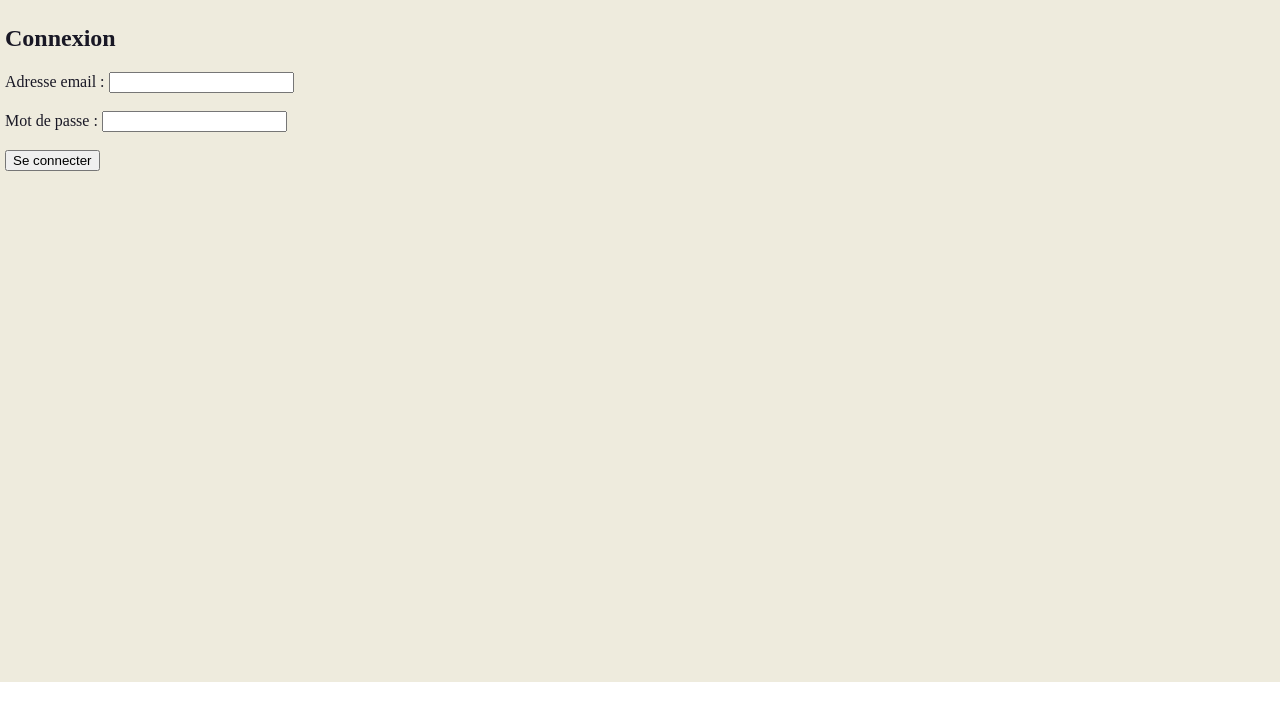
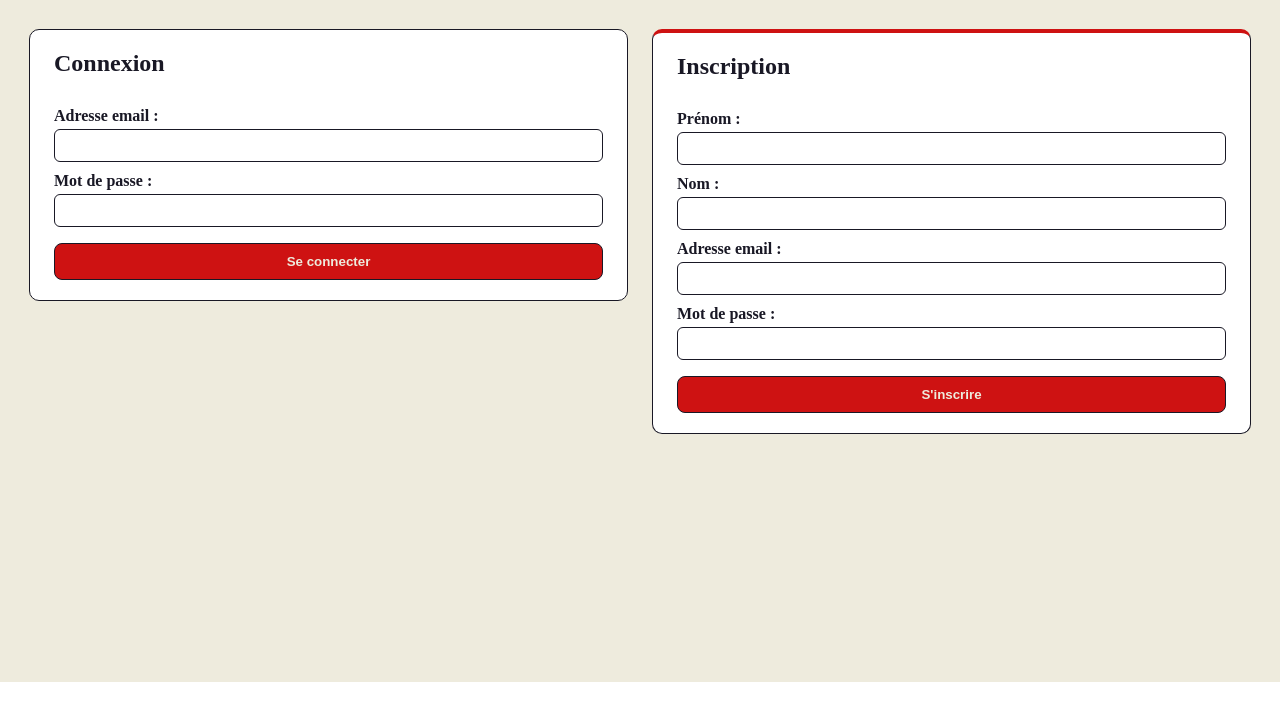
Before and after one commit to PatouneWasTaken/M-Motors, a PHP site: page /M-Motors/public/index.php?page=login in a window 1280 px wide. Shown: the part 60-781 px from the top of the page. Run offline with PHP 8.4, Linux system fonts and the light colour scheme.

Commit message:
register fix

```diff
--- a/controllers/register-C.php
+++ b/controllers/register-C.php
@@ -15,7 +15,7 @@ $old = [
 function registerFail($message, $old) {
     $_SESSION['register_error'] = $message;
     $_SESSION['register_old'] = $old;
-    header("Location: /M-Motors/public/index.php?page=register");
+    header("Location: /M-Motors/public/index.php?page=login");
     exit;
 }
 
--- a/public/index.php
+++ b/public/index.php
@@ -26,10 +26,6 @@ switch ($page) {
     	$controller = new ApplicationController();
     	$controller->store();
     	break;
-
-	case 'register':
-		require __DIR__ . '/../views/register-V.php';
-		break;
 
 	case 'login':
 		require __DIR__ . '/../views/login-V.php';
--- a/public/styles/style.css
+++ b/public/styles/style.css
@@ -309,3 +309,56 @@ main {
   font-weight: bold;
   margin-top: 10px;
 }
+
+/* PAGE CONNEXION / INSCRIPTION */
+.auth-grid {
+  display: flex;
+  flex-wrap: wrap;
+  gap: 24px;
+  align-items: flex-start;
+  padding: 24px;
+}
+
+.auth-panel {
+  flex: 1 1 320px;
+  background-color: #fff;
+  border: 1px solid #191825;
+  border-radius: 10px;
+  padding: 20px 24px;
+}
+
+.auth-panel.register {
+  border-top: 4px solid #CE1212;
+}
+
+.auth-panel h2 {
+  margin-top: 0;
+}
+
+.auth-panel form {
+  display: flex;
+  flex-direction: column;
+}
+
+.auth-panel label {
+  margin-top: 10px;
+  font-weight: bold;
+}
+
+.auth-panel input {
+  padding: 8px;
+  margin-top: 4px;
+  border: 1px solid #191825;
+  border-radius: 6px;
+}
+
+.auth-panel button {
+  margin-top: 16px;
+  padding: 10px;
+  background-color: #CE1212;
+  color: #EEEBDD;
+  font-weight: bold;
+  border: 1px solid #191825;
+  border-radius: 8px;
+  cursor: pointer;
+}
--- a/views/login-V.php
+++ b/views/login-V.php
@@ -1,11 +1,16 @@
 <?php
 require_once __DIR__ . "/../toolbox/tools.php";
-$title = "Connexion";
+$title = "Connexion / Inscription";
 
-// Récupère un éventuel message d'erreur (puis le consomme)
-$error = $_SESSION['login_error'] ?? null;
-$old   = $_SESSION['login_old'] ?? [];
-unset($_SESSION['login_error'], $_SESSION['login_old']);
+// Récupère d'éventuels messages d'erreur (puis les consomme)
+$loginError    = $_SESSION['login_error'] ?? null;
+$loginOld      = $_SESSION['login_old'] ?? [];
+$registerError = $_SESSION['register_error'] ?? null;
+$registerOld   = $_SESSION['register_old'] ?? [];
+unset(
+    $_SESSION['login_error'], $_SESSION['login_old'],
+    $_SESSION['register_error'], $_SESSION['register_old']
+);
 
 require __DIR__ . "/components/head.php"
 ?>
@@ -14,24 +19,60 @@ require __DIR__ . "/components/head.php"
 
 <?php require_once __DIR__ . "/components/header.php"; ?>
 
-<main class="login">
-<h2>Connexion</h2>
+<main class="auth">
 
-<form action="/M-Motors/controllers/login-C.php" method="POST">
+	<div class="auth-grid">
 
-    <label for="email">Adresse email :</label>
-    <input type="email" id="email" name="email" value="<?= e($old['email'] ?? '') ?>" required><br><br>
+		<!-- Colonne gauche : connexion -->
+		<section class="auth-panel">
+			<h2>Connexion</h2>
 
-    <label for="password">Mot de passe :</label>
-    <input type="password" id="password" name="password" required><br><br>
+			<form action="/M-Motors/controllers/login-C.php" method="POST">
 
-    <button type="submit">Se connecter</button>
+    			<label for="login-email">Adresse email :</label>
+    			<input type="email" id="login-email" name="email" value="<?= e($loginOld['email'] ?? '') ?>" required>
 
-	<?php if ($error) : ?>
-		<p class="form-error"><?= e($error) ?></p>
-	<?php endif; ?>
+    			<label for="login-password">Mot de passe :</label>
+    			<input type="password" id="login-password" name="password" required>
 
-</form>
+    			<button type="submit">Se connecter</button>
+
+				<?php if ($loginError) : ?>
+					<p class="form-error"><?= e($loginError) ?></p>
+				<?php endif; ?>
+
+			</form>
+		</section>
+
+		<!-- Colonne droite : inscription -->
+		<section class="auth-panel register">
+			<h2>Inscription</h2>
+
+			<form action="/M-Motors/controllers/register-C.php" method="POST">
+
+    			<label for="reg-firstname">Prénom :</label>
+    			<input type="text" id="reg-firstname" name="firstname" value="<?= e($registerOld['firstname'] ?? '') ?>" required>
+
+				<label for="reg-lastname">Nom :</label>
+    			<input type="text" id="reg-lastname" name="lastname" value="<?= e($registerOld['lastname'] ?? '') ?>" required>
+
+    			<label for="reg-email">Adresse email :</label>
+    			<input type="email" id="reg-email" name="email" value="<?= e($registerOld['email'] ?? '') ?>" required>
+
+    			<label for="reg-password">Mot de passe :</label>
+    			<input type="password" id="reg-password" name="password" required>
+
+    			<button type="submit">S'inscrire</button>
+
+				<?php if ($registerError) : ?>
+					<p class="form-error"><?= e($registerError) ?></p>
+				<?php endif; ?>
+
+			</form>
+		</section>
+
+	</div>
+
 </main>
 
 </body>
```
Also changed, not shown: views/register-V.php (deleted, +0 -44 lines).
